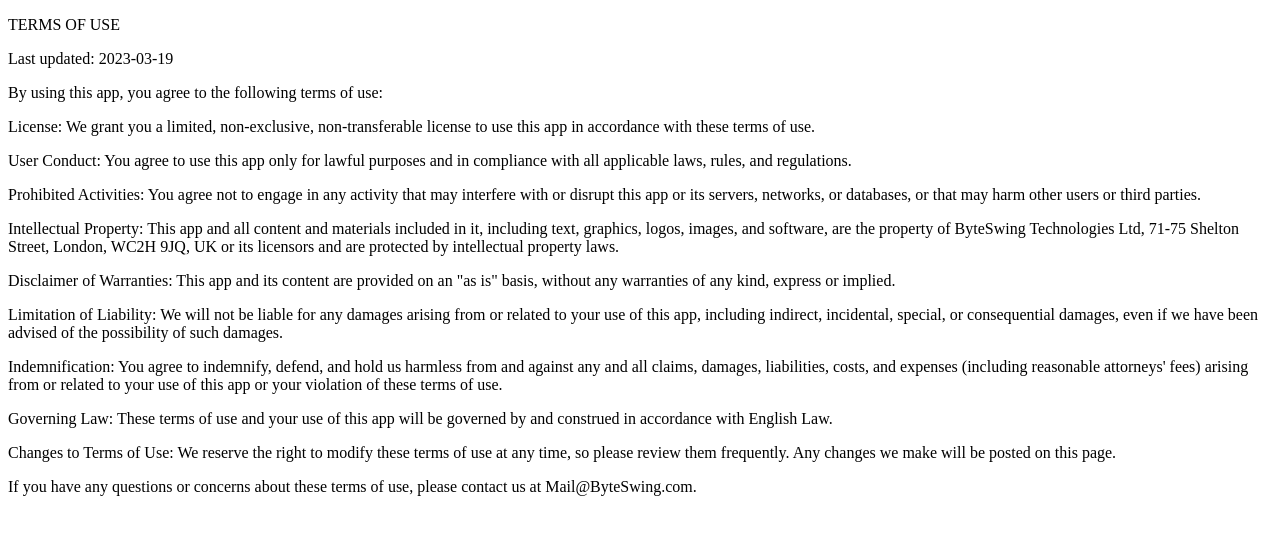
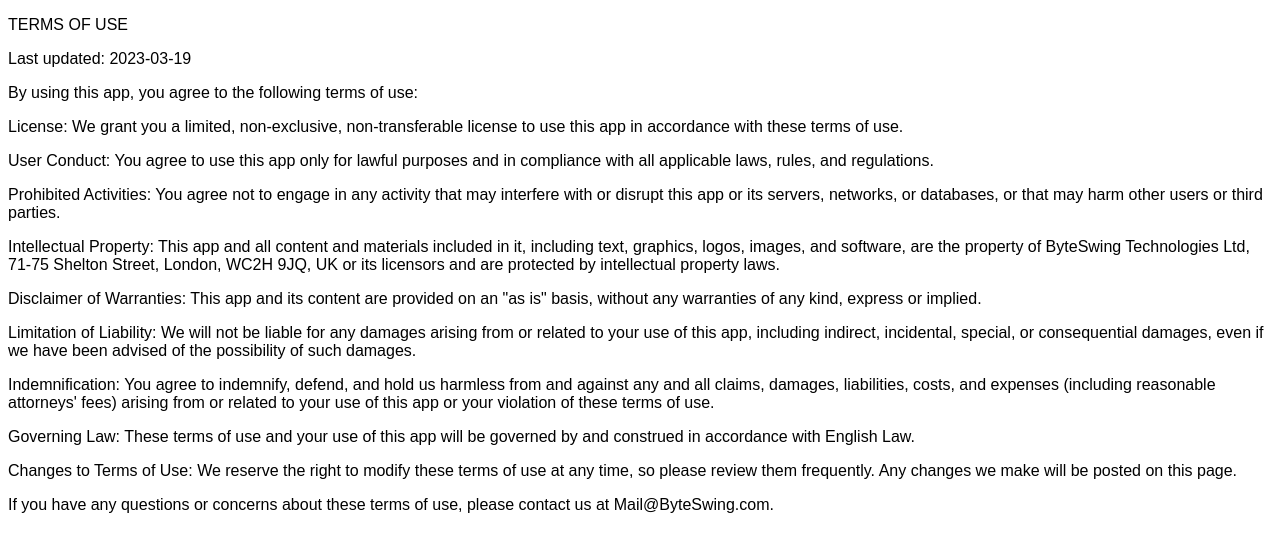
Before and after one commit to ByteSwing/byteswing.com, a plain HTML site: page terms-of-use.html in a window 1280 px wide. Drawn offline with Linux system fonts and the light colour scheme.

Commit message:
Update terms-of-use.html

```diff
--- a/terms-of-use.html
+++ b/terms-of-use.html
@@ -1,5 +1,13 @@
 <!DOCTYPE html>
 <html>
+
+<head>
+    <style>
+        body {
+            font-family: sans-serif;
+        }
+    </style>
+</head>
 
 <body>
     <p>TERMS OF USE</p>
```
